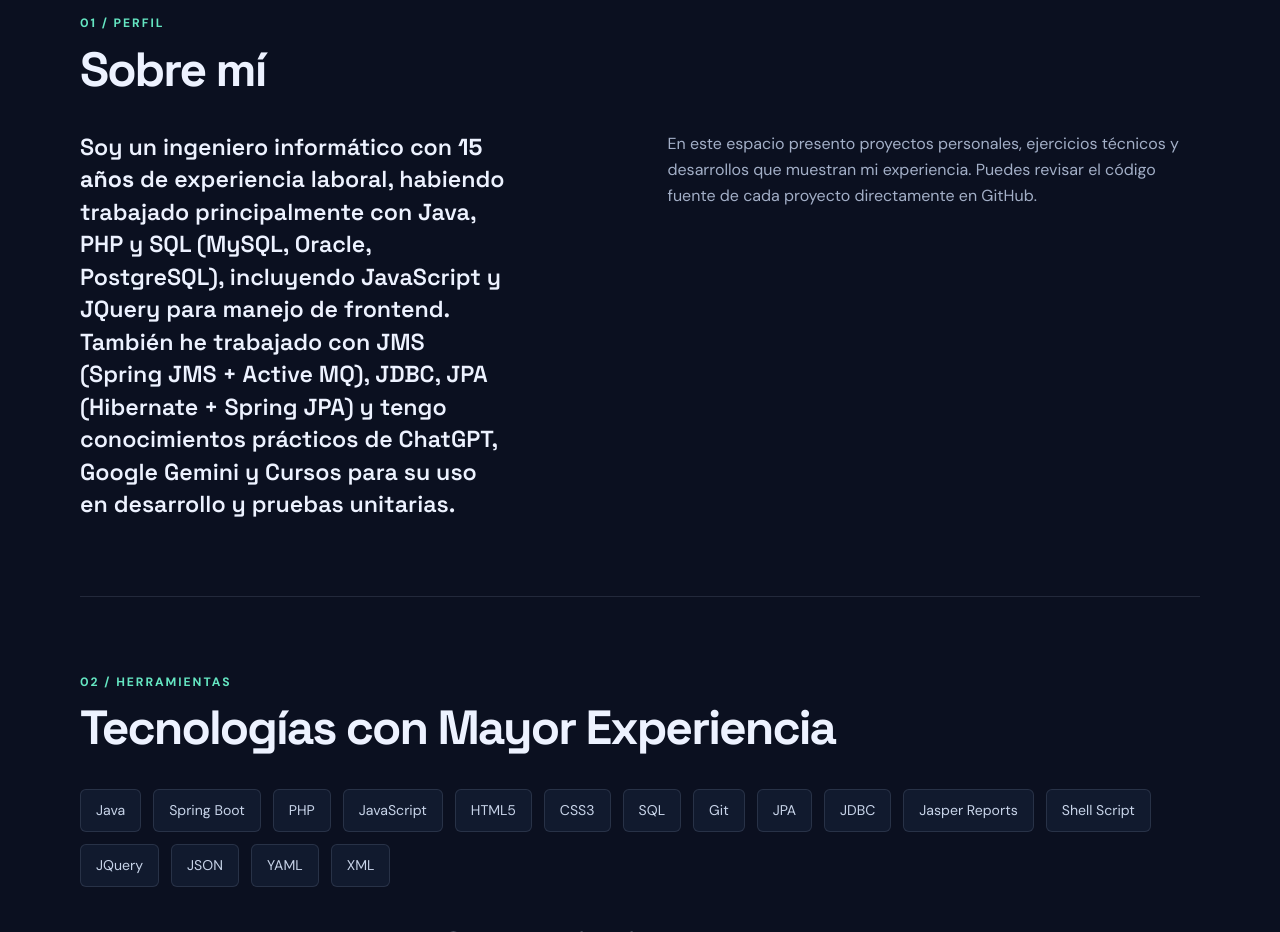
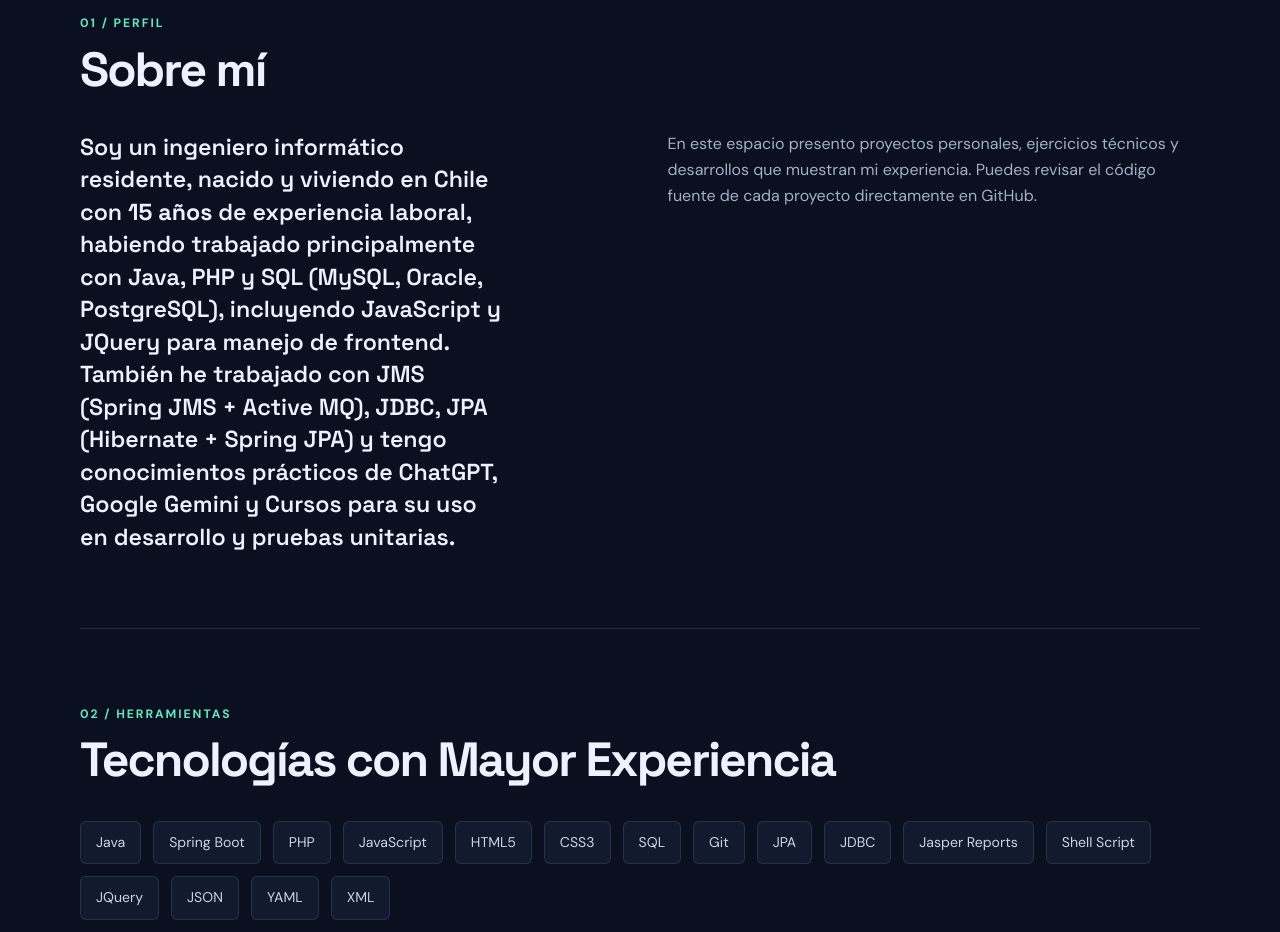
Before and after one commit to mrcoar/mrcoar.github.io, a plain HTML site: page index.html in a window 1280 px wide. Shown: the part 860-1792 px from the top of the page. Drawn offline with Linux system fonts and the light colour scheme.

Commit message:
Modified 'About Me' section

```diff
--- a/index.html
+++ b/index.html
@@ -66,7 +66,7 @@
       <div class="about-content">
        <p class="about-lead">
         <span data-i18n="aboutLeadPrefix">
-          Soy un ingeniero informático con
+          Soy un ingeniero informático residente, nacido y viviendo en Chile con
         </span>
         <strong id="years"></strong>
         <span data-i18n="aboutLeadSuffix">
```
